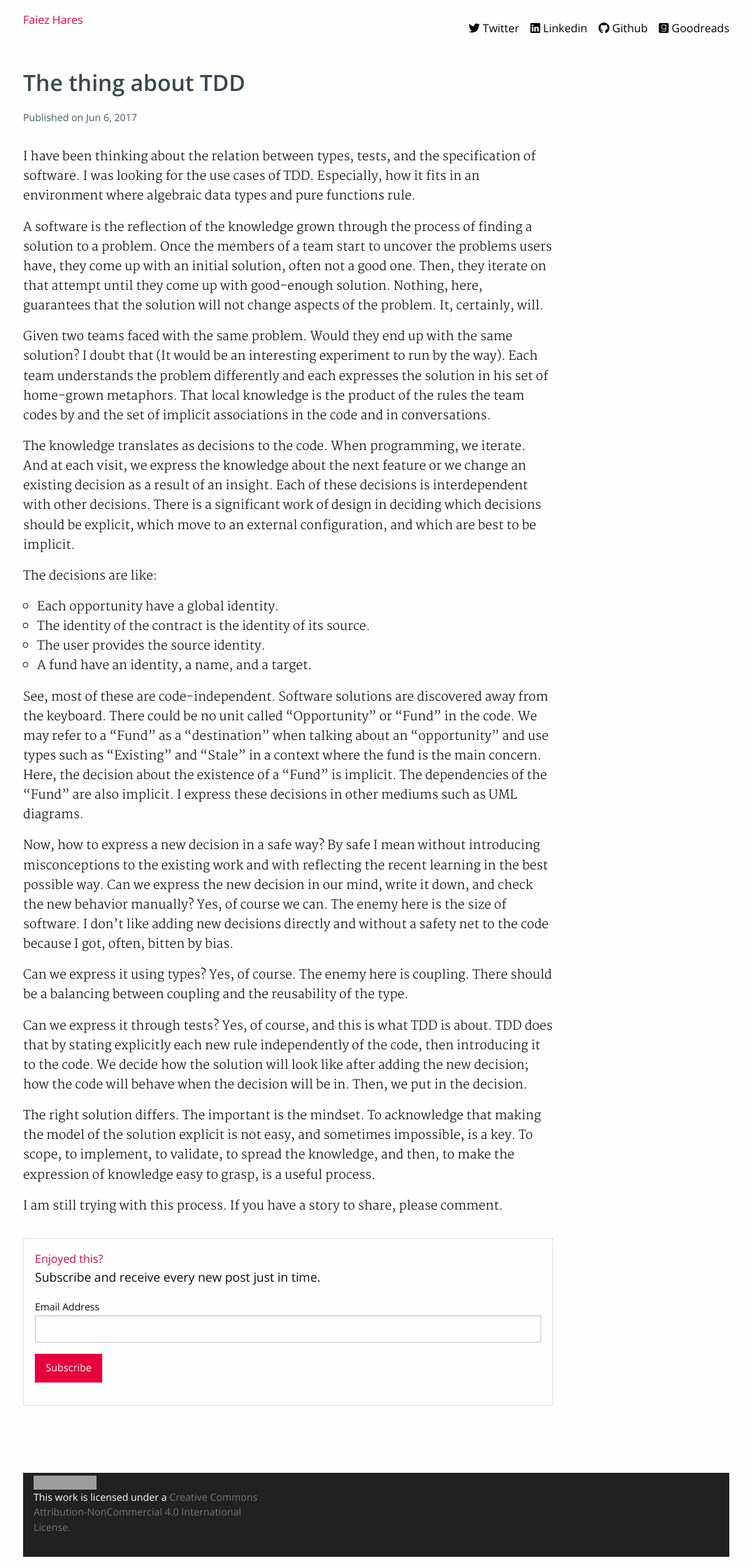
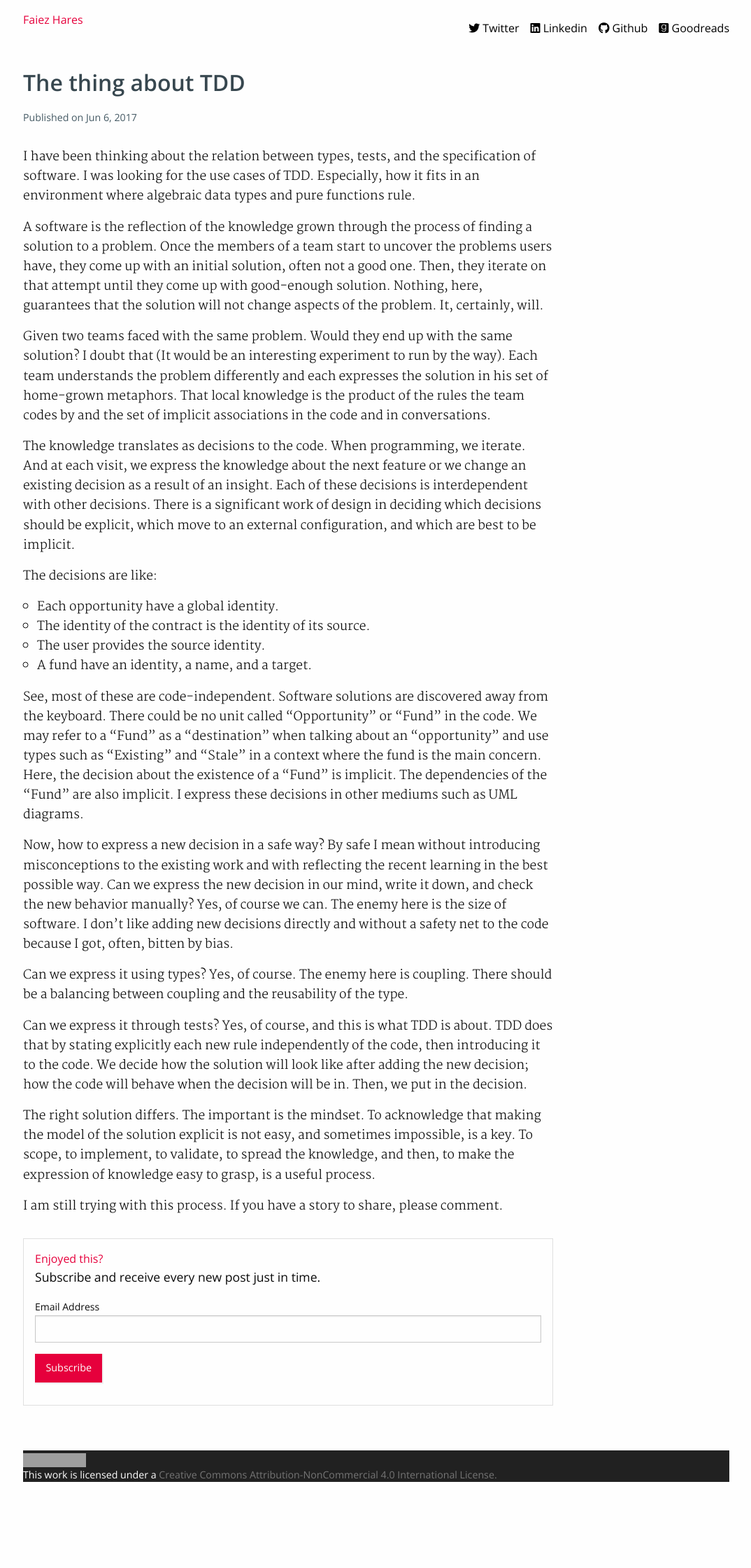
Before and after one commit to haresfaiez/haresfaiez.github.io, a Jekyll site: the page built from _posts/2017-06-06-The-thing-about-TDD.md, in a window 1280 px wide. Shown: the whole page at 70% size, without its empty margins (102-1176 px from the left). Built offline with Jekyll 4.4.1, drawn with Linux system fonts in a browser that asks for light colours; comment, search, counter and statistics services are not loaded; after the commit the page ends 2165 px from its top, so only the background shows below that; grey boxes are pictures that could not be loaded.

Commit message:
Remove extra spacing

```diff
--- a/_includes/footer.html
+++ b/_includes/footer.html
@@ -1,5 +1,4 @@
 <footer>
-  <div class="grid-container grid-x">
   <section class="large-4 cell">
     <a rel="license" href="http://creativecommons.org/licenses/by-nc/4.0/">
       <img alt="Creative Commons License" style="border-width:0"
@@ -12,5 +11,4 @@
       </a>
     </aside>
   </section>
-  <div>
 </footer>
--- a/_layouts/default.html
+++ b/_layouts/default.html
@@ -2,7 +2,7 @@
 <html lang="en">
   {% include head.html %}
   <body>
-    <main class="grid-container grid-y">
+    <main class="grid-container">
       {{ content }}
     </main>
   </body>
--- a/_style/custom/_spacing.scss
+++ b/_style/custom/_spacing.scss
@@ -1,14 +1,29 @@
-$light-margin    : 0.3rem;
 $default-margin  : 1rem;
-$vertical-margin : 2rem;
+$double-margin   : 2rem;
 $paragraph-margin: 1.5rem;
-$huge-margin     : 6rem;
 
 @mixin horizontal-block {
   padding: {
     top   : $paragraph-margin;
     bottom: $paragraph-margin;
   }
+}
+
+.grid-container {
+  max-width: 65rem;
+}
+
+h1 {
+  margin-bottom: $default-margin;
+}
+
+header menu {
+  display: flex;
+  flex-direction: row-reverse;
+}
+
+section {
+  margin-top: $double-margin;
 }
 
 #about {
@@ -19,56 +34,26 @@ $huge-margin     : 6rem;
   }
 }
 
-body > * {
-  margin-top: $default-margin;
-  padding   : $default-margin 0;
+#subscription {
+  padding: $default-margin;
+}
+
+#subscription.addon {
+  margin: $double-margin 0;
 }
 
 footer {
-  margin-top: $default-margin * 2;
+  margin-top: $double-margin * 2;
 }
 
-h1{
-  margin-bottom: $default-margin;
-}
-
-#subscription {
-  padding: $default-margin;
-
-  div:first-of-type {
-    margin-top: $light-margin;
+#post {
+  header > h1 {
+    margin-bottom: $default-margin;
   }
-}
-
-#subscription.addon {
-  margin: $vertical-margin 0;
-}
-
-.grid-container {
-  max-width: 65rem;
-}
-
-header menu {
-  display: flex;
-  flex-direction: row-reverse;
-}
-.menu a {
-  padding: {
-    top   : 0;
-    bottom: 0;
+  h1, h2, h3 {
+    margin-top: $double-margin;
+    margin-bottom: $default-margin;
   }
-}
-
-article {
-  margin-bottom: $paragraph-margin;
-
-  aside {
-    margin-bottom: $light-margin;
-  }
-}
-
-section {
-  margin-top: $vertical-margin;
 }
 
 .highligthed-bloc {
@@ -80,38 +65,8 @@ section {
   padding: 5px;
 }
 
-.banner {
-  p:first-child {
-    margin-bottom: 0;
-  }
-  section {
-    margin: 0;
-    padding: $default-margin;
-  }
-  a {
-    font-weight: 400;
-  }
-
- .fa-bookmark {
-    position: relative;
-    top: -$paragraph-margin;
-
-}
-  margin: 0 0 $huge-margin 0;
-}
-
-#post {
-  header > h1 {
-    margin-bottom: $default-margin;
-  }
-  h1, h2, h3 {
-    margin-top: $vertical-margin;
-    margin-bottom: $default-margin;
-  }
-}
-
 figure {
-  margin-bottom: $vertical-margin;
+  margin-bottom: $double-margin;
 
   img {
     display: block;
```
Lines whose indentation alone changed are shown as unchanged.
